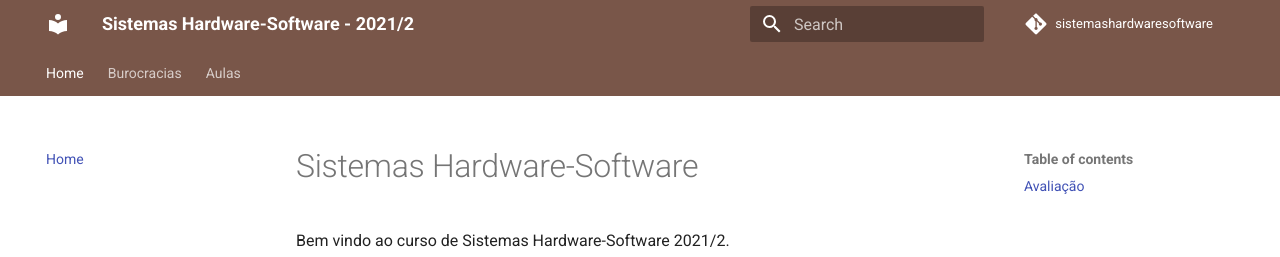
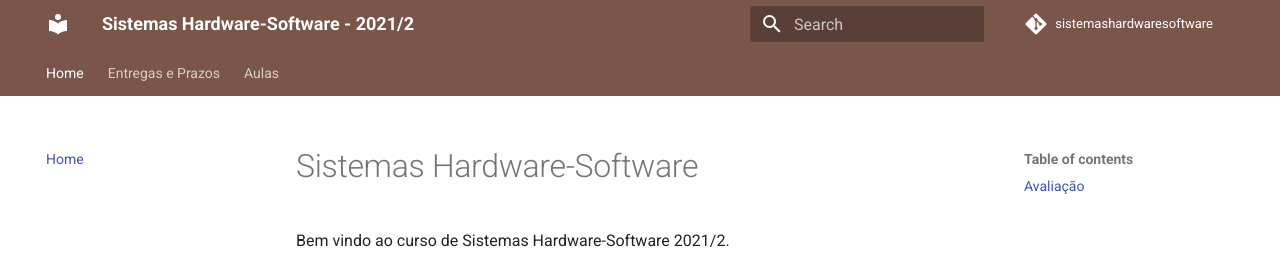
Before and after one commit to Insper/SistemasHardwareSoftware, an MkDocs documentation site: the page built from material/index.md, in a window 1280 px wide. Shown: the top 257 px of the page. Built offline with MkDocs 1.6.1 and Material for MkDocs 9.7.7, drawn with Linux system fonts in a browser that asks for light colours; nearby versions of some CDN libraries; comment, search, counter and statistics services are not loaded.

Commit message:
update menu

```diff
--- a/mkdocs.yml
+++ b/mkdocs.yml
@@ -29,7 +29,7 @@ site_url: https://insper.github.io/SistemasHardwareSoftware/
 
 nav:
     - Home: index.md
-    - Burocracias: sobre.md
+    - Entregas e Prazos: sobre.md
 
     - Aulas:
         - aulas/01-inteiros/index.md
```
